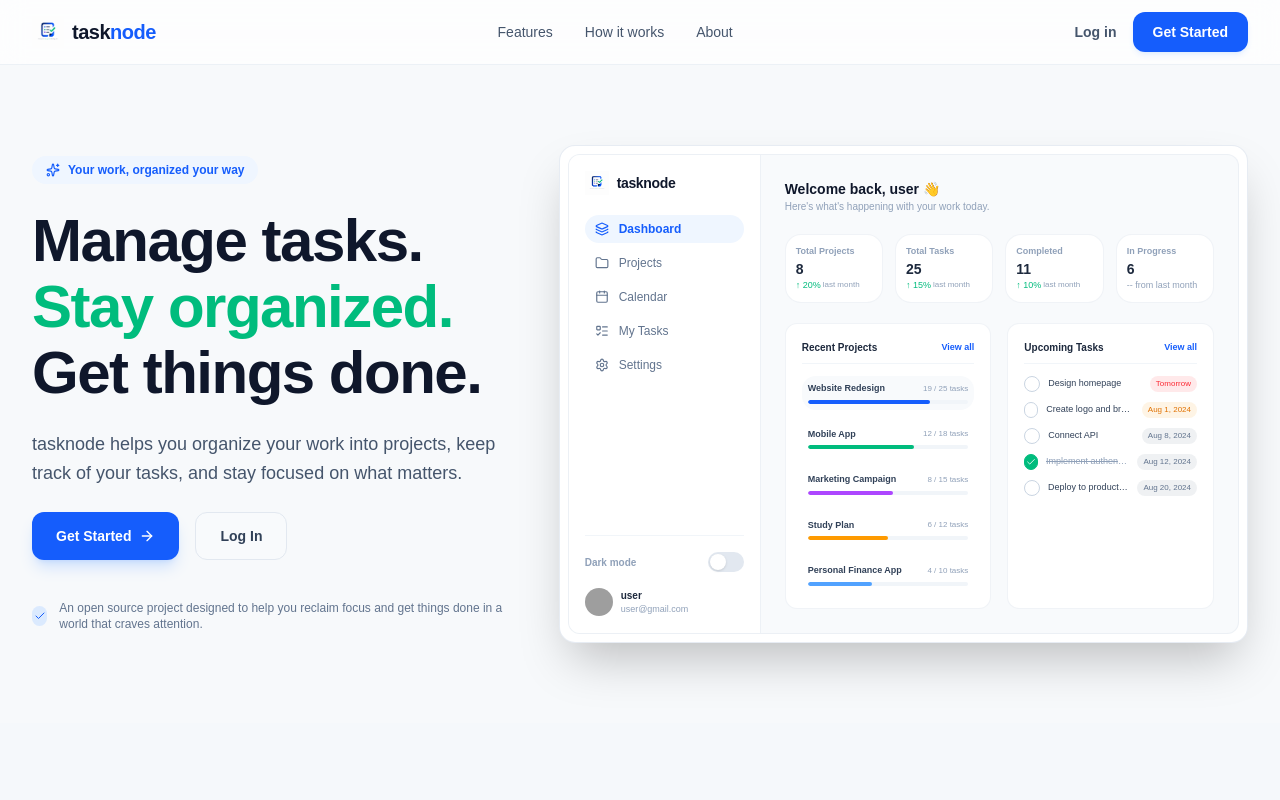
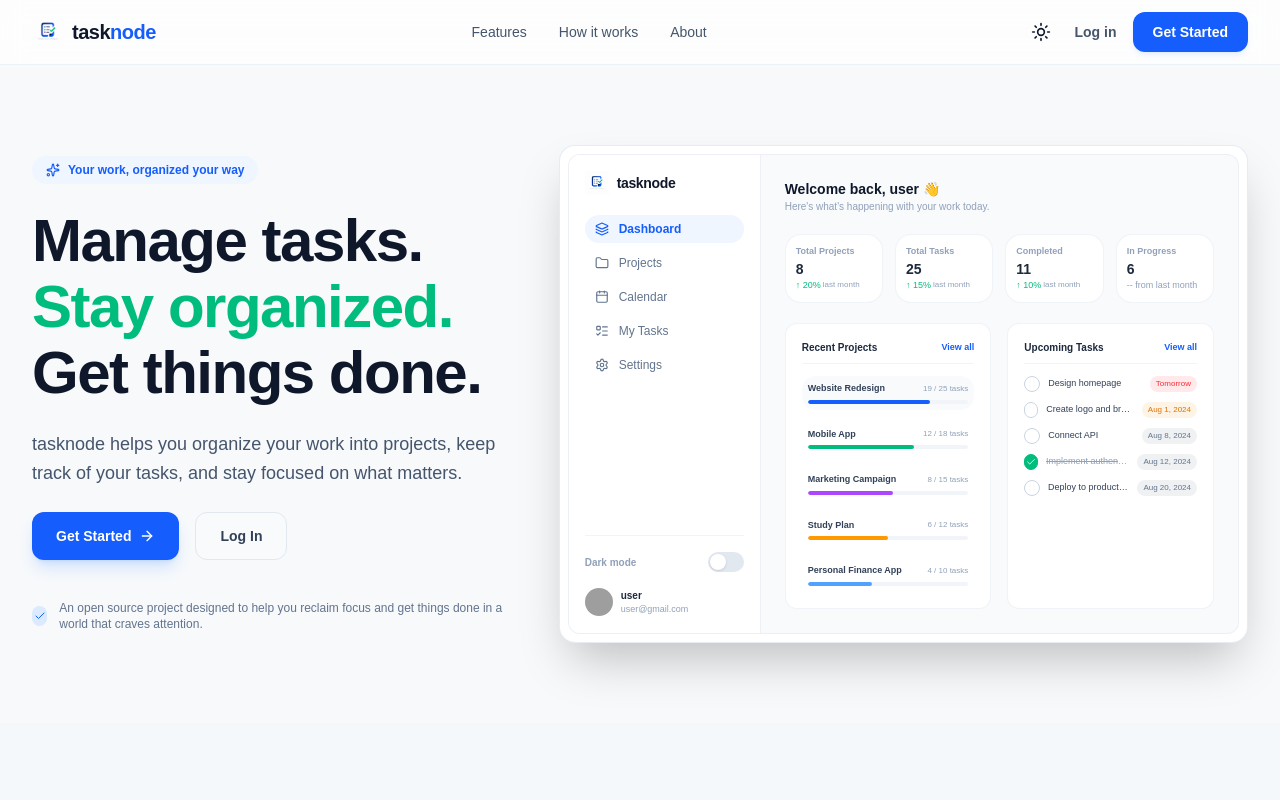
Before and after one commit to Anorak100/TaskNode, a React (Vite) app in the folder frontend/: page / in a window 1280 px wide. Shown: the top 800 px of the page. Built offline with nearby package versions, Linux system fonts and the light colour scheme; grey boxes are pictures that could not be loaded.

Commit message:
feat: add theme toggle to landing page header

```diff
--- a/frontend/src/pages/landing.tsx
+++ b/frontend/src/pages/landing.tsx
@@ -18,6 +18,7 @@ import {
   Check
 } from "lucide-react"
 import { Button } from "@/components/ui/button"
+import { ThemeToggle } from "@/components/theme-toggle"
 
 export function LandingPage() {
   const [mobileMenuOpen, setMobileMenuOpen] = useState(false)
@@ -94,6 +95,7 @@ export function LandingPage() {
 
           {/* Action Buttons */}
           <div className="hidden md:flex items-center gap-4">
+            <ThemeToggle />
             <Link
               to="/login"
               className="text-sm font-semibold text-slate-600 hover:text-slate-900 dark:text-slate-300 dark:hover:text-white transition-colors"
@@ -109,6 +111,7 @@ export function LandingPage() {
 
           {/* Mobile Menu Button */}
           <div className="flex items-center gap-3 md:hidden">
+            <ThemeToggle />
             <Link to="/login" className="text-sm font-semibold text-slate-600 dark:text-slate-300">
               Log in
             </Link>
```
